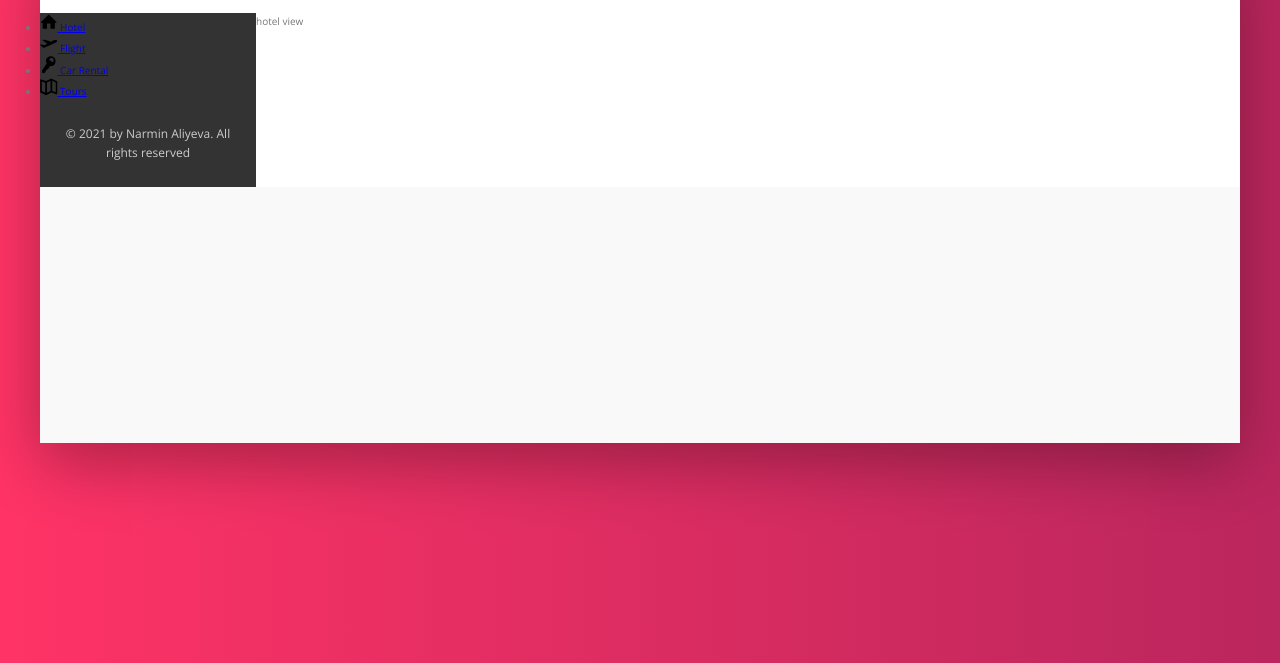
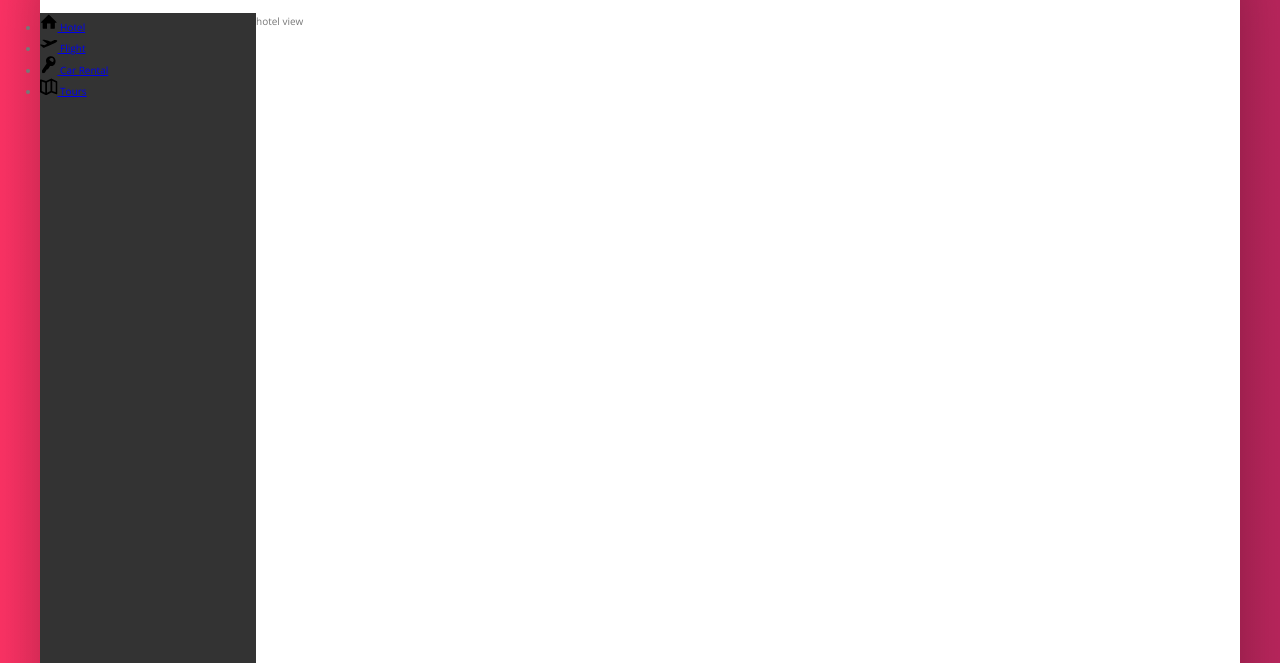
Before and after one commit to NarminGale/Trillo-Project, a website: page index.html in a window 1280 px wide. Shown: the part 137-800 px from the top of the page. Drawn offline with nearby package versions, Linux system fonts and the light colour scheme; files that its build step writes are made by us from their sources.

Commit message:
display sidebar flex

```diff
--- a/sass/_layout.scss
+++ b/sass/_layout.scss
@@ -26,10 +26,15 @@
   background-color: var(--color-grey-dark-1);
 
   flex: 0 0 18%;
+
+  display: flex;
+  flex-direction: column;
+  justify-content: space-between;
 }
 
 .hotel-view {
   background-color: var(--color-white);
 
   flex: 1;
+  height: 80rem;
 }
```
